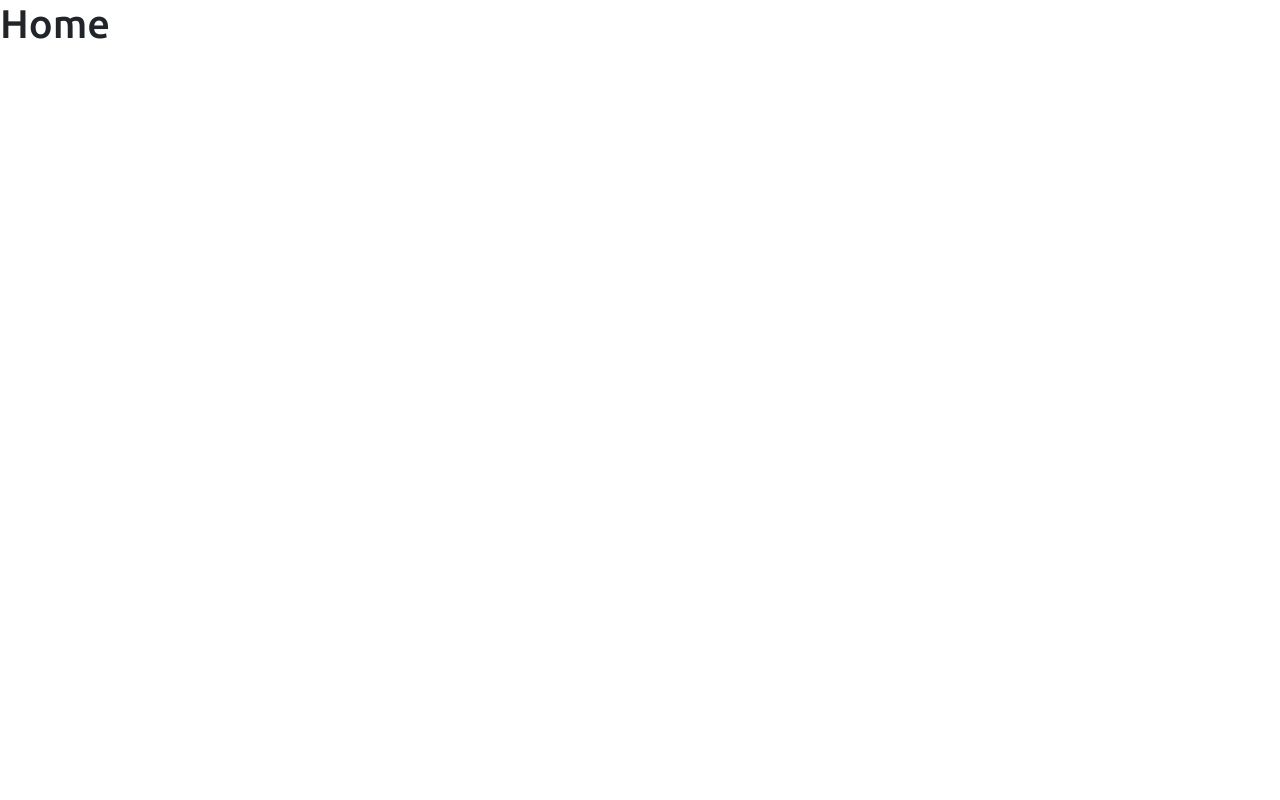
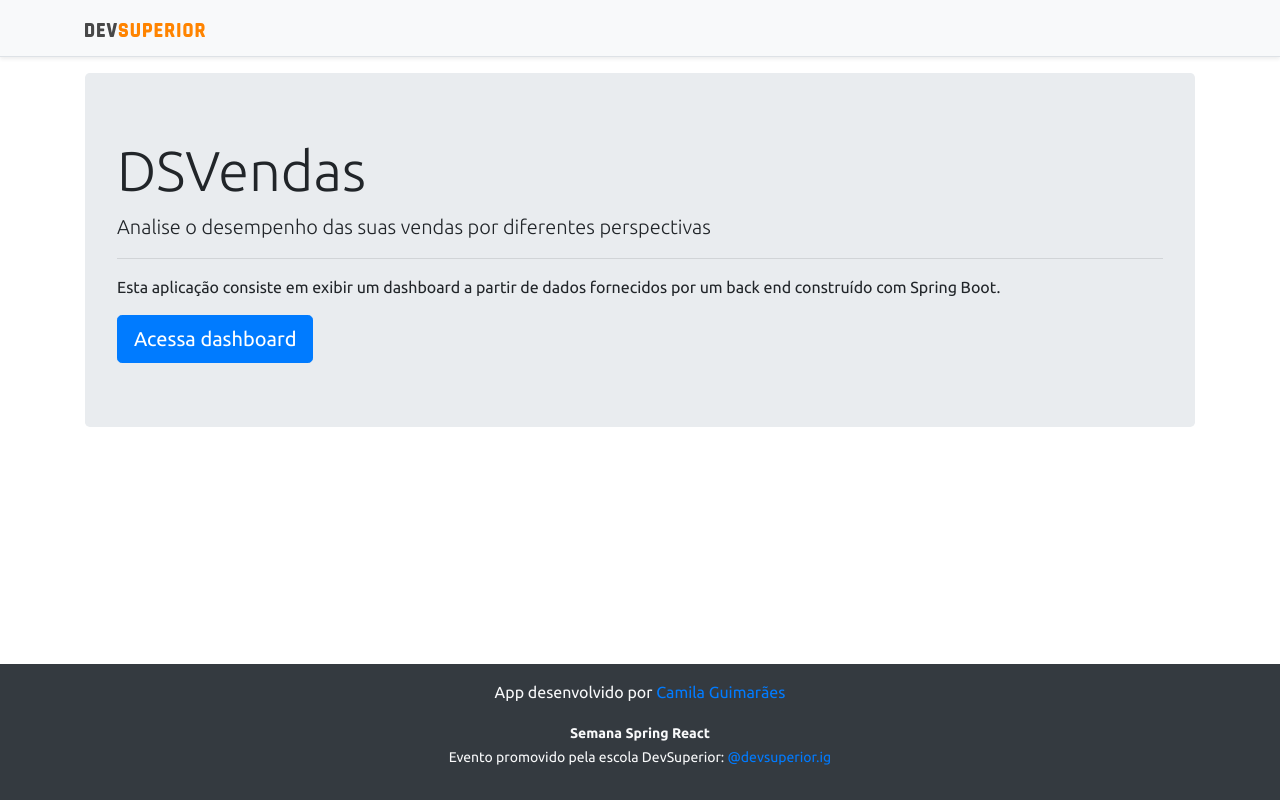
Before and after one commit to miilacg/projeto-sds3, a React (Create React App) app in the folder frontend/: page / in a window 1280 px wide. Built offline with nearby package versions, Linux system fonts and the light colour scheme.

Commit message:
AULA 03: Home, navigation

```diff
--- a/frontend/src/components/NavBar/index.tsx
+++ b/frontend/src/components/NavBar/index.tsx
@@ -1,3 +1,4 @@
+import { Link } from "react-router-dom";
 import ImgDsDark from "../../assets/img/ds-dark.svg";
 
 export default function NavBar() {
@@ -5,7 +6,9 @@
     <div className="d-flex flex-column flex-md-row align-items-center p-3 px-md-4 mb-3 bg-light border-bottom shadow-sm">
       <div className="container">
         <nav className="my-2 my-md-0 mr-md-3">
-          <img src={ ImgDsDark } alt="DevSuperior" width="120" />
+          <Link to="/">
+            <img src={ ImgDsDark } alt="DevSuperior" width="120" />
+          </Link>
         </nav>
       </div>
     </div>
--- a/frontend/src/pages/Home/index.tsx
+++ b/frontend/src/pages/Home/index.tsx
@@ -1,7 +1,26 @@
+import Footer from "components/Footer";
+import NavBar from "components/NavBar";
+import { Link } from "react-router-dom";
+
 export default function Home() {
   return (
-    <div>
-      <h1>Home</h1>
-    </div>
+    <>
+      <NavBar />
+
+      <div className="container">
+        <div className="jumbotron">
+          <h1 className="display-4">DSVendas</h1>
+          <p className="lead">Analise o desempenho das suas vendas por diferentes perspectivas</p>
+          <hr/>
+          <p>Esta aplicação consiste em exibir um dashboard a partir de dados fornecidos por um back end construído com Spring Boot.</p>
+
+          <Link className="btn btn-primary btn-lg" to="/dashboard">
+            Acessa dashboard
+          </Link>
+        </div>
+      </div>
+
+      <Footer />
+    </>
   );
 }
```
